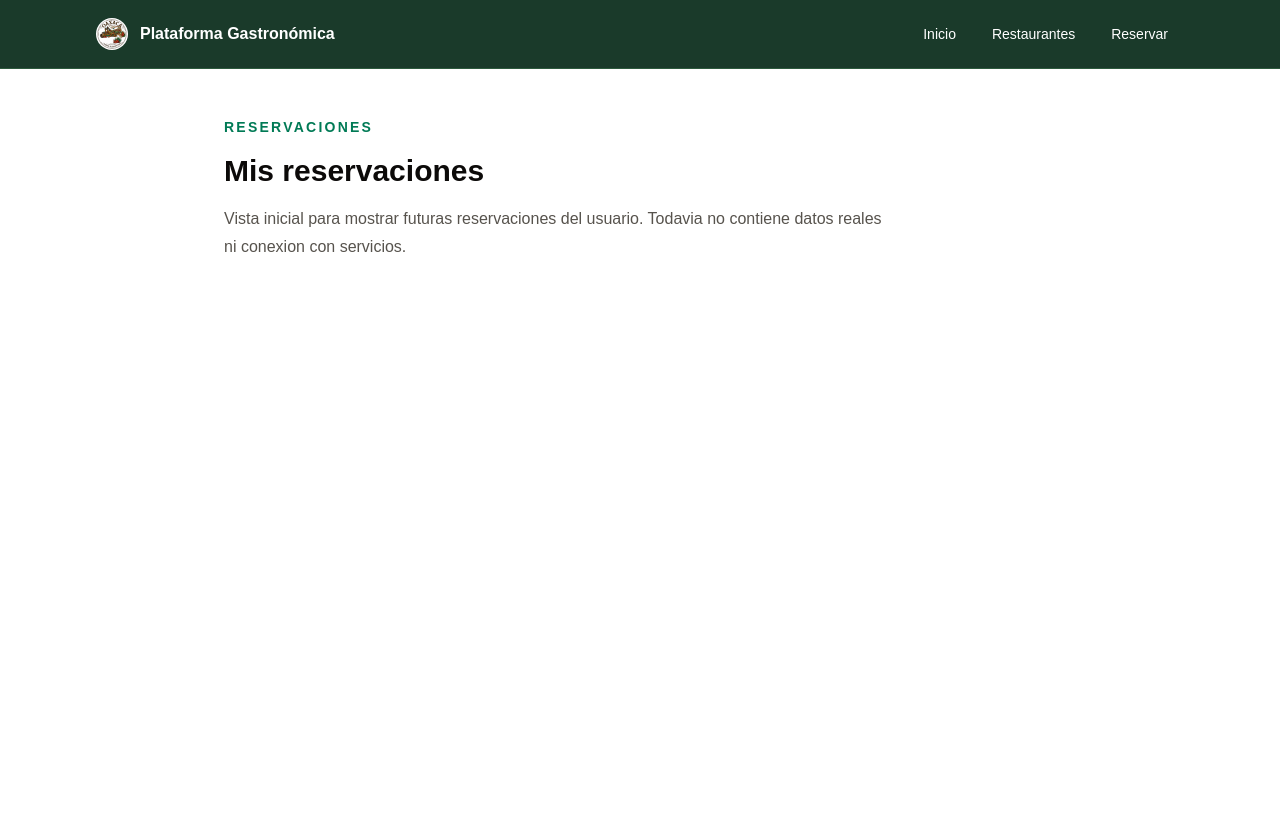
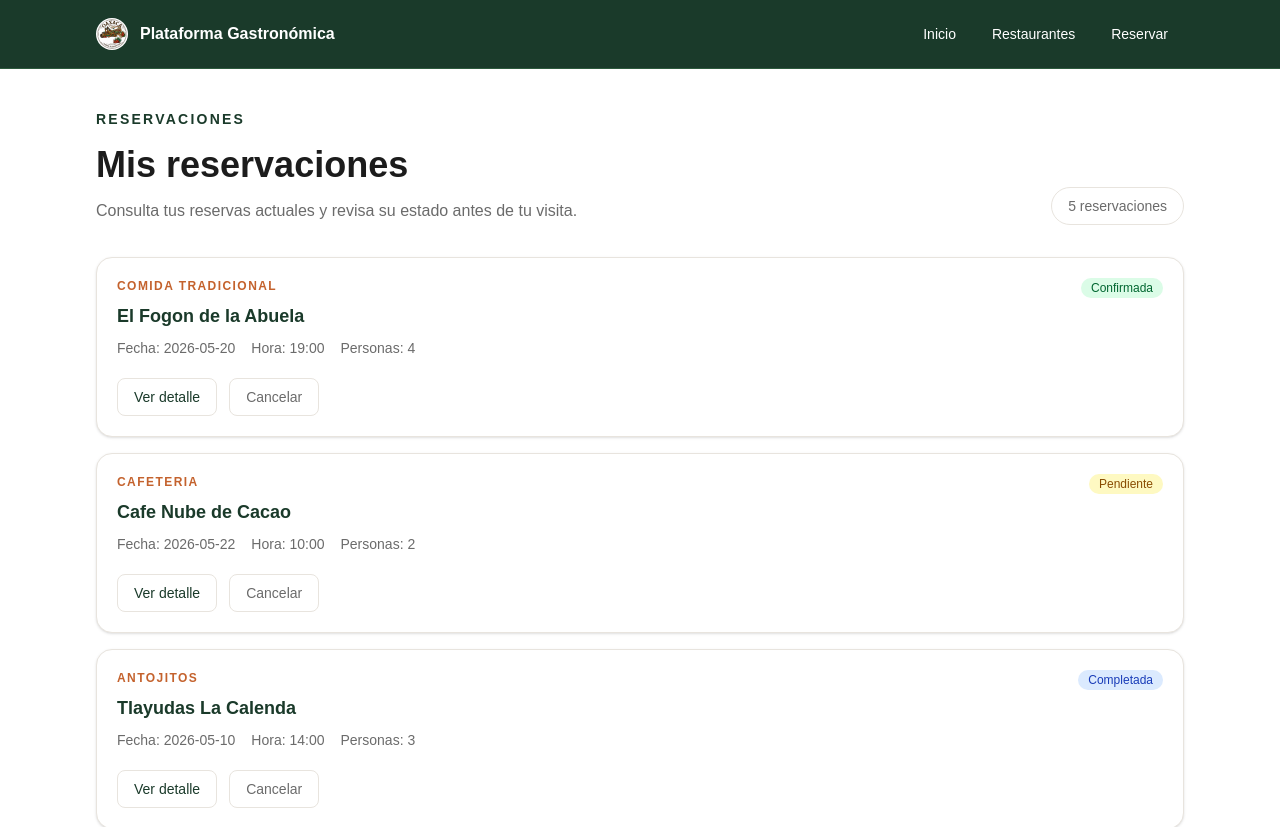
Before and after one commit to Arlanzon/e3_backend, a Next.js app: page /reservations in a window 1280 px wide. Shown: the top 827 px of the page. Before the commit the page ends 800 px from the top, so only its background shows below. Built offline with nearby package versions, Linux system fonts and the light colour scheme.

Commit message:
refactor: implement phase 3 reservations

```diff
--- a/app/(routes)/reservations/page.tsx
+++ b/app/(routes)/reservations/page.tsx
@@ -1,16 +1,13 @@
+import PageContainer from '@/components/layout/PageContainer'
+import ReservationsHeader from '@/components/reservation/ReservationsHeader'
+import ReservationsList from '@/components/reservation/ReservationsList'
+import { mockReservations } from '@/features/reservations/data/reservations'
+
 export default function ReservationsPage() {
   return (
-    <main className="mx-auto w-full max-w-4xl px-4 py-12 sm:px-6 lg:px-8">
-      <section className="space-y-4">
-        <p className="text-sm font-semibold uppercase tracking-[0.16em] text-emerald-700">
-          Reservaciones
-        </p>
-        <h1 className="text-3xl font-bold text-stone-950">Mis reservaciones</h1>
-        <p className="max-w-2xl leading-7 text-stone-600">
-          Vista inicial para mostrar futuras reservaciones del usuario. Todavia
-          no contiene datos reales ni conexion con servicios.
-        </p>
-      </section>
-    </main>
+    <PageContainer className="space-y-8">
+      <ReservationsHeader total={mockReservations.length} />
+      <ReservationsList reservations={mockReservations} />
+    </PageContainer>
   )
 }
--- a/src/components/reservation/ReservationCard.tsx
+++ b/src/components/reservation/ReservationCard.tsx
@@ -0,0 +1,49 @@
+import Badge from '@/components/ui/Badge'
+import type { Reservation } from '@/features/reservations/types'
+import { STATUS_COLORS, STATUS_LABELS } from '@/features/reservations/types'
+
+type ReservationCardProps = {
+  reservation: Reservation
+}
+
+export default function ReservationCard({ reservation }: ReservationCardProps) {
+  return (
+    <article className="rounded-2xl border border-[#E8E4DE] bg-white p-5 shadow-sm">
+      <div className="flex flex-col gap-4 sm:flex-row sm:items-start sm:justify-between">
+        <div className="space-y-2">
+          <p className="text-xs font-semibold uppercase tracking-[0.12em] text-[#C4622D]">
+            {reservation.restaurantCuisine}
+          </p>
+          <h3 className="text-lg font-semibold text-[#1A3A2A]">
+            {reservation.restaurantName}
+          </h3>
+          <div className="flex flex-wrap items-center gap-x-4 gap-y-1 text-sm text-[#6B6B6B]">
+            <span>Fecha: {reservation.date}</span>
+            <span>Hora: {reservation.time}</span>
+            <span>Personas: {reservation.numPersons}</span>
+          </div>
+        </div>
+
+        <Badge
+          label={STATUS_LABELS[reservation.status]}
+          className={STATUS_COLORS[reservation.status]}
+        />
+      </div>
+
+      <div className="mt-5 flex flex-wrap gap-3">
+        <button
+          type="button"
+          className="rounded-lg border border-[#E8E4DE] px-4 py-2 text-sm font-medium text-[#1A3A2A] transition hover:border-[#1A3A2A]"
+        >
+          Ver detalle
+        </button>
+        <button
+          type="button"
+          className="rounded-lg border border-[#E8E4DE] px-4 py-2 text-sm font-medium text-[#6B6B6B] transition hover:border-[#C4622D] hover:text-[#C4622D]"
+        >
+          Cancelar
+        </button>
+      </div>
+    </article>
+  )
+}
--- /dev/null
+++ b/src/components/reservation/ReservationsHeader.tsx
@@ -0,0 +1,27 @@
+type ReservationsHeaderProps = {
+  total: number
+}
+
+export default function ReservationsHeader({ total }: ReservationsHeaderProps) {
+  return (
+    <section className="space-y-4">
+      <p className="text-sm font-semibold uppercase tracking-[0.16em] text-[#1A3A2A]">
+        Reservaciones
+      </p>
+      <div className="flex flex-col justify-between gap-4 lg:flex-row lg:items-end">
+        <div>
+          <h1 className="text-3xl font-bold text-[#1C1C1C] sm:text-4xl">
+            Mis reservaciones
+          </h1>
+          <p className="mt-3 max-w-2xl leading-7 text-[#6B6B6B]">
+            Consulta tus reservas actuales y revisa su estado antes de tu
+            visita.
+          </p>
+        </div>
+        <div className="rounded-full border border-[#E8E4DE] bg-white px-4 py-2 text-sm text-[#6B6B6B]">
+          {total} reservaciones
+        </div>
+      </div>
+    </section>
+  )
+}
--- /dev/null
+++ b/src/components/reservation/ReservationsList.tsx
@@ -0,0 +1,30 @@
+import ReservationCard from '@/components/reservation/ReservationCard'
+import EmptyState from '@/components/ui/EmptyState'
+import type { Reservation } from '@/features/reservations/types'
+
+type ReservationsListProps = {
+  reservations: Reservation[]
+}
+
+export default function ReservationsList({
+  reservations,
+}: ReservationsListProps) {
+  if (reservations.length === 0) {
+    return (
+      <section className="rounded-2xl border border-[#E8E4DE] bg-white">
+        <EmptyState
+          title="No tienes reservaciones todavia"
+          description="Cuando realices una reservacion, aparecera aqui para que puedas darle seguimiento."
+        />
+      </section>
+    )
+  }
+
+  return (
+    <section className="grid gap-4">
+      {reservations.map((reservation) => (
+        <ReservationCard key={reservation.id} reservation={reservation} />
+      ))}
+    </section>
+  )
+}
```
